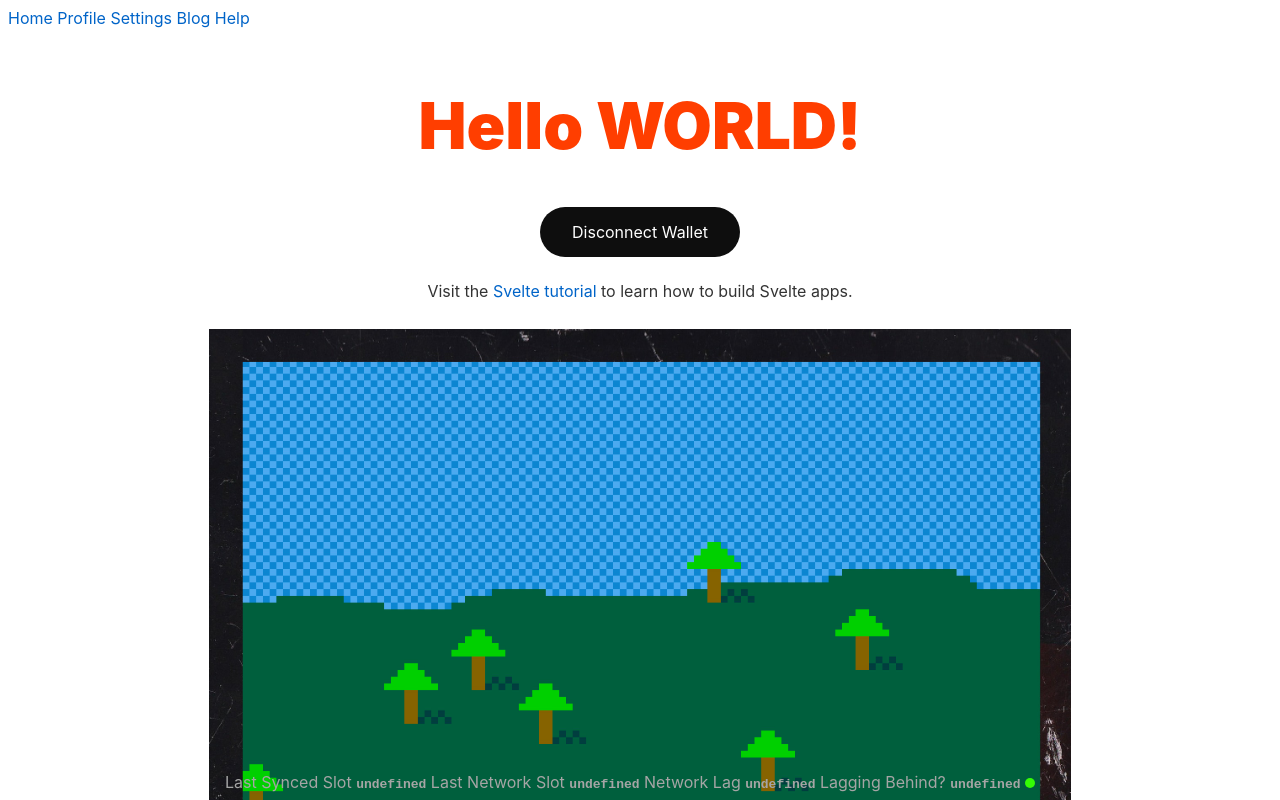
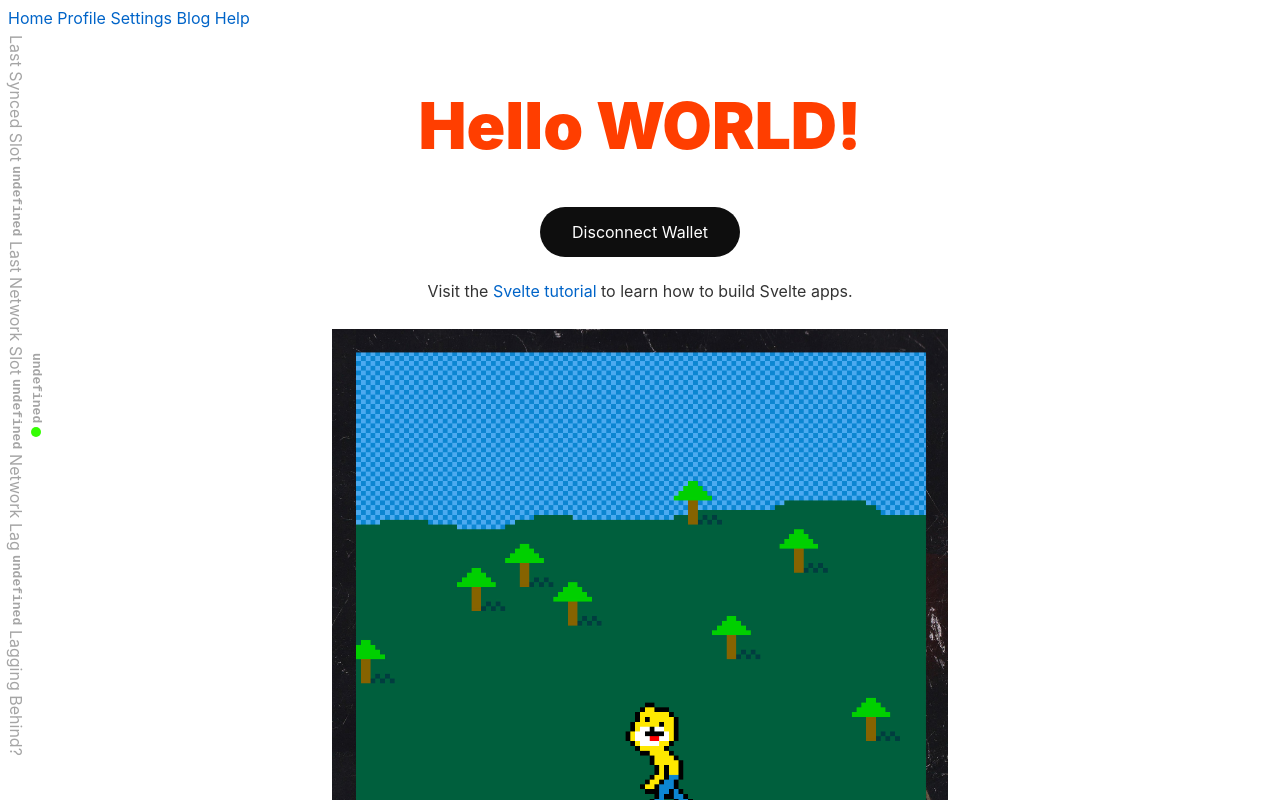
Before and after one commit to schm00g/asset-drop-marketplace, a Svelte app: page / in a window 1280 px wide. Shown: the top 800 px of the page. Built offline with nearby package versions, Linux system fonts and the light colour scheme; no server answers.

Commit message:
status text vertical alignment

```diff
--- a/src/components/Info.svelte
+++ b/src/components/Info.svelte
@@ -21,9 +21,11 @@
 <style>
     .footer {
         /* TODO: scrolling issues */
+        writing-mode: vertical-lr;
+        text-orientation: mixed;
         color: rgb(165, 165, 165);
         position: fixed;
-        bottom: -8px;
+        bottom: 10px;
         right: 10px;
         width: 100%;
         padding-left: auto;
--- a/src/views/Home.svelte
+++ b/src/views/Home.svelte
@@ -44,7 +44,7 @@
 	}
 
 	img {
-		max-width: 70%;
+		max-width: 50%;
 	}
 
 	h1 {
```
